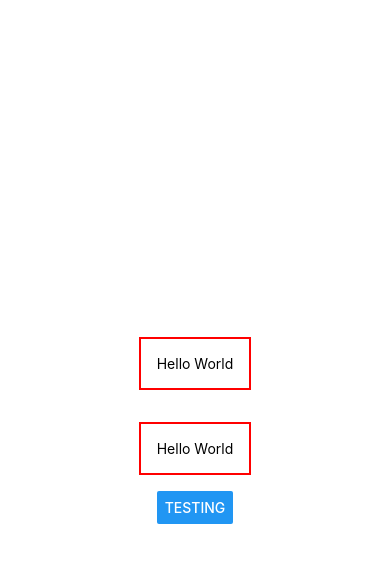
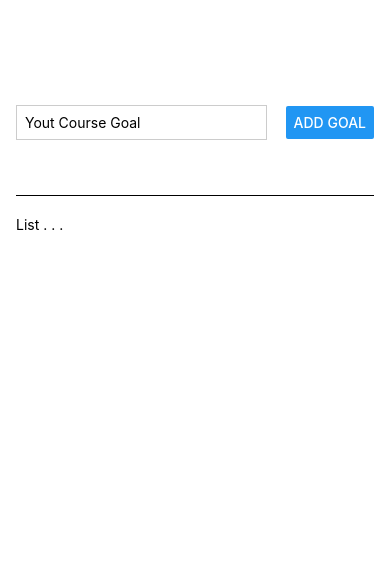
Before and after one commit to ragg09/react-native-course, a React Native app: screen / in a window 390 px wide. Shown: the top 562 px of the page. Built offline with nearby package versions, Linux system fonts and the light colour scheme.

Commit message:
Layout & Flexbox

```diff
--- a/App.js
+++ b/App.js
@@ -1,28 +1,43 @@
-import { Button, StyleSheet, Text, View } from 'react-native';
+import { Button, StyleSheet, Text, TextInput, View } from 'react-native';
 
 export default function App() {
   return (
-    <View style={styles.container}>
-      <View>
-        <Text style={styles.text}>Hello World</Text>
+    <View style={styles.appContainer}>
+      <View style={styles.inputContainer}>
+        <TextInput style={styles.textInput} placeholder="Yout Course Goal" />
+        <Button title="Add Goal" />
       </View>
-      <Text style={styles.text}>Hello World</Text>
-      <Button title='Testing'/>
+      <View style={styles.goalsContainer}>
+        <Text>List . . . </Text>
+      </View>
     </View>
   );
 }
 
 const styles = StyleSheet.create({
-  container: {
+  appContainer: {
     flex: 1,
-    backgroundColor: '#fff',
+    backgroundColor: 'white',
+    padding: 50,
+    paddingHorizontal: 16
+  },
+  inputContainer: {
+    flex: 1,
+    flexDirection: 'row',
+    justifyContent: 'space-between',
     alignItems: 'center',
-    justifyContent: 'center',
+    marginBottom: 20,
+    borderBottomWidth: 1,
+    borderBottomColor: 'black'
   },
-  text: {
-    margin: 16,
-    borderWidth: 2,
-    borderColor: 'red',
-    padding: 16
+  textInput: {
+    borderWidth: 1,
+    borderColor: '#cccccc',
+    width: '70%',
+    marginRight: 8,
+    padding: 8
+  },
+  goalsContainer: {
+    flex: 4
   }
 });
```
